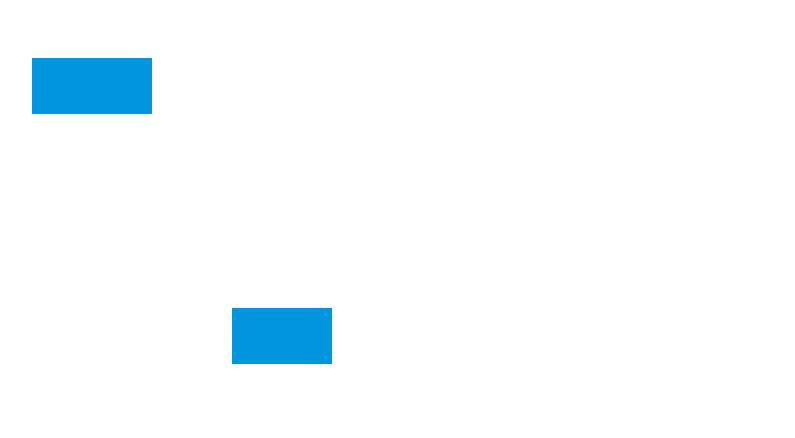
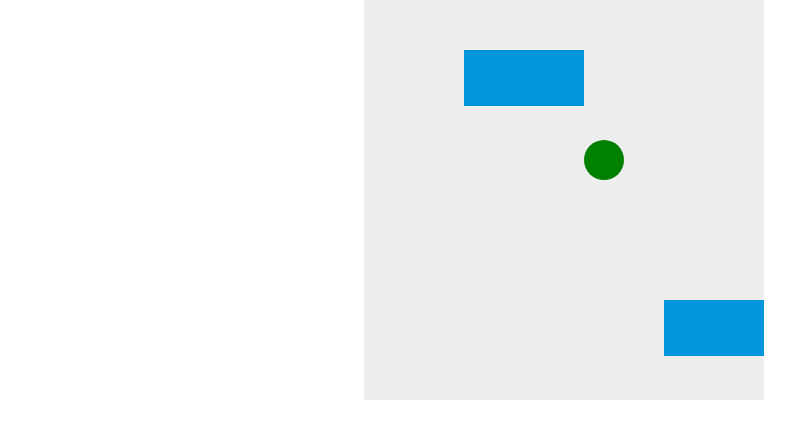
Before and after one commit to liyaSileshi/breakout-game, a plain HTML site: page canvas.html in a window 1280 px wide. Shown: the whole page, without its empty margins (76-871 px from the left). Drawn offline with Linux system fonts and the light colour scheme.

Commit message:
first page

```diff
--- a/canvas.html
+++ b/canvas.html
@@ -1,28 +1,13 @@
-<canvas id='myCanvas' width='400' height="400"></canvas>
-<script>
-    const canvas = document.getElementById('myCanvas')
-    const ctx = canvas.getContext('2d')
+<!DOCTYPE html>
+<html>
+<head>
+    <meta charset="utf-8" />
+    <title>Gamedev Canvas Workshop</title>
+    <link rel="stylesheet" type="text/css" href="styles.css">
+</head>
+<body>
+    <canvas id='myCanvas' width='400' height="400"></canvas>
+    <script src="script.js"></script>
 
-    // draw a rectangle
-    ctx.beginPath()    //begins a new path
-    // ctx.rect(x,y,width,height)
-    ctx.rect(100,50,120,56)         //draws a rectangular path
-    ctx.fillStyle='#0095DD'         //sets the fill color
-    ctx.closePath()                 //close the path
-    ctx.fill()                      //fills the current path
-
-
-    ctx.beginPath()    //begins a new path
-    // ctx.rect(x,y,width,height)
-    ctx.rect(300,300,120,56)         //draws a rectangular path
-    ctx.fillStyle='#0095DD'         //sets the fill color
-    ctx.closePath()                 //close the path
-    ctx.fill()                      //fills the current path
-
-
-//     Responsive canvase formula
-// 1, listen for changes in window size
-// 2, update size of canvas
-// 3, notify program about new canvas size
-
-</script>
+</body>
+</html>
--- /dev/null
+++ b/script.js
@@ -0,0 +1,27 @@
+const canvas = document.getElementById('myCanvas')
+const ctx = canvas.getContext('2d')
+
+// draw a rectangle
+ctx.beginPath()    //begins a new path
+// ctx.rect(x,y,width,height)
+ctx.rect(100,50,120,56)         //draws a rectangular path
+ctx.fillStyle='#0095DD'         //sets the fill color
+ctx.closePath()                 //close the path
+ctx.fill()                      //fills the current path
+
+ctx.beginPath()
+ctx.rect(300,300,120,56)
+ctx.fillStyle='#0095DD'
+ctx.closePath()
+ctx.fill()
+
+ctx.beginPath();
+ctx.arc(240, 160, 20, 0, Math.PI*2, false);
+ctx.fillStyle = "green";
+ctx.fill();
+ctx.closePath();
+
+//     Responsive canvase formula
+// 1, listen for changes in window size
+// 2, update size of canvas
+// 3, notify program about new canvas size
--- /dev/null
+++ b/styles.css
@@ -0,0 +1,3 @@
+* { padding: 0; margin: 0; }
+canvas { background: #eee; display: block; margin: 0 auto; }
+/* canvas { background: #eee; } */
```
